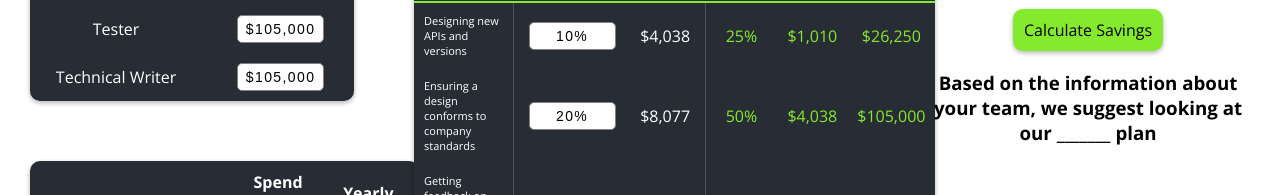
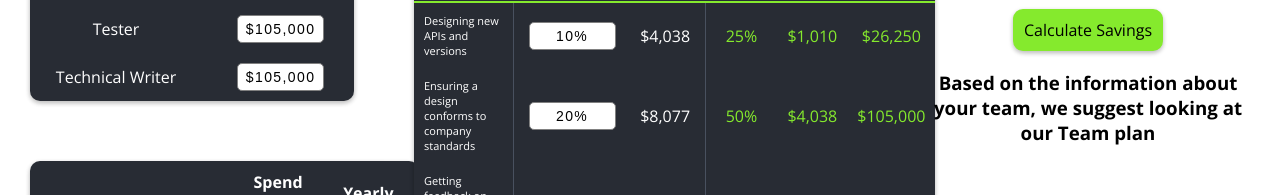
Before and after one commit to nazwr/sh-roi-calculator, a React (Create React App) app: page / in a window 1280 px wide. Shown: the part 318-513 px from the top of the page. Built offline with nearby package versions, Linux system fonts and the light colour scheme.

Commit message:
removed uneeded svgs

```diff
--- a/src/Savings.js
+++ b/src/Savings.js
@@ -5,6 +5,7 @@ import NumberFormat from 'react-number-format';
 const Savings = props => {
     let sprintSavings = props.savingsAmounts.perSprint
     let yearSavings = props.savingsAmounts.perYear
+    let suggestedPlan = "Team"
 
     return (
         <div className="savings-column">
@@ -41,7 +42,7 @@ const Savings = props => {
                 <div className="savings-calc-button" onClick={props.handleSavingsCalc}>Calculate Savings</div>
             </div>
             <div>
-                <h3>Based on the information about your team, we suggest looking at our _______ plan</h3>
+                <h3>Based on the information about your team, we suggest looking at our {suggestedPlan} plan</h3>
             </div>
         </div>
     )
```
Also changed, not shown: src/SWH_Logo_CLR_RGB.svg (deleted), src/logo.svg (deleted).
